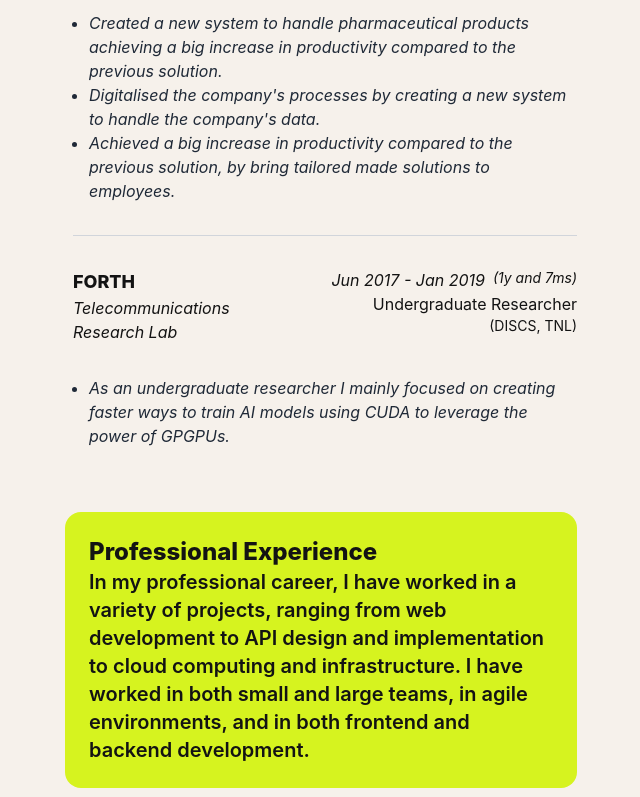
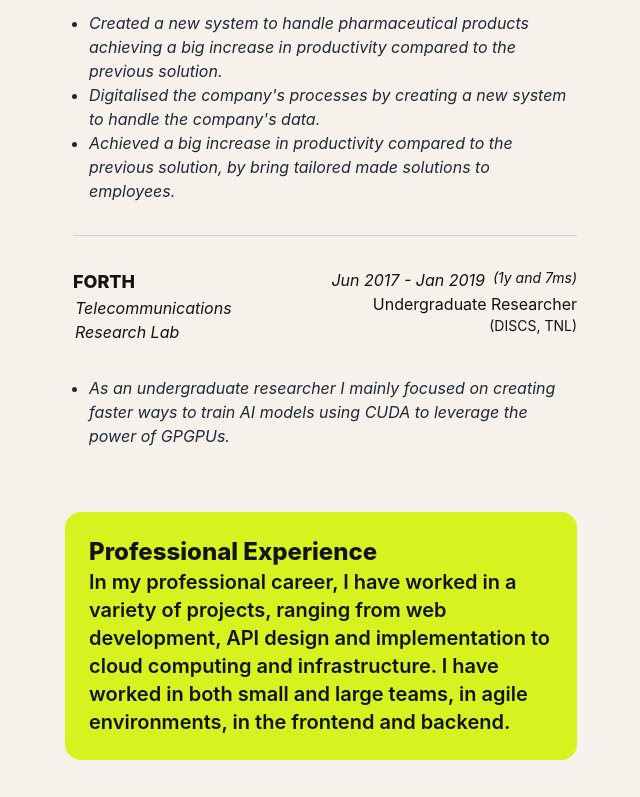
Before and after one commit to keybraker/keybraker.github.io, a Next.js app: page / in a window 1280 px wide. Shown: the part 2000-2797 px from the top of the page, without its empty margins (319-959 px from the left). Built offline with nearby package versions, Linux system fonts and the light colour scheme.

Commit message:
Small update

```diff
--- a/src/components/showcaseListings.tsx
+++ b/src/components/showcaseListings.tsx
@@ -22,11 +22,11 @@ function ShowcaseListing({
       <div className="flex flex-row justify-between text-tsiakkas-dark dark:text-tsiakkas-light">
         <div className=" w-4/12 no-wrap flex flex-col justify-start text-start align-top">
           <div
-            className="content font-extrabold text-lg"
+            className="content font-extrabold text-lg white"
             dangerouslySetInnerHTML={{ __html: showcase.title }}
           ></div>
           <div
-            className="content text-md italic"
+            className="content text-md italic ml-[2px]"
             dangerouslySetInnerHTML={{ __html: showcase.info }}
           ></div>
         </div>
--- a/src/pages/index.tsx
+++ b/src/pages/index.tsx
@@ -17,27 +17,37 @@ export const description = "I'm a Software Engineer with professional experience
 const categories: CategoryProps[] = [
   {
     title: "Professional Experience",
-    description: "In my professional career, I have worked in a variety of projects, ranging from web development to API design and implementation to cloud computing and infrastructure. I have worked in both small and large teams, in agile environments, and in both frontend and backend development.",
+    description: "In my professional career, I have worked in a variety of projects, ranging from web development, API design and implementation to cloud computing and infrastructure. \
+    I have worked in both small and large teams, in agile environments, in the frontend and backend.",
     colour: "bg-verge-lime",
   },
   {
     title: "Technical Skills",
-    description: "I have a strong background in computer science, with a focus on software engineering. I have worked with a variety of programming languages, frameworks, and tools, and I am always eager to learn new technologies. I am a team player, and I enjoy working in a team environment. I am also a fast learner, and I am always looking for new challenges to overcome.",
+    description: "I have a strong background in computer science, with a focus on software engineering. \
+    I have worked with a variety of programming languages, frameworks, and tools, and I am always eager to learn new technologies. \
+    I am a team player, and I enjoy working in a team environment. \
+    Learning fast is a strong-suit of mine, and I am always looking for new challenges to overcome.",
     colour: "bg-verge-pink",
   },
   {
     title: "Software Design",
-    description: "I am continuously working on improving and bettering my software design skills. In my jobs one of my main focuses it to design systems in the most appropriate way, in order for the systems to be performant, easy to work with and scalable.",
+    description: "I am continuously working on improving and bettering my software design skills. \
+    I always focus on my work being well designed and structured, in order for the systems I build to be performant, expandable, scalable and easy to work with.",
     colour: "bg-verge-blue",
   },
   {
     title: "Education",
-    description: "My education has provided me with a strong foundation in computer science, with a focus on software engineering. In a demanding academic setting I have learned to work under pressure and to meet deadlines. I have also learned to work in a team environment, and to communicate effectively with my peers.",
+    description: "My education has provided me with a strong foundation in computer science, with a focus on software engineering. \
+    In a demanding academic setting I have learned to work under pressure and to meet deadlines. \
+    I have also learned to work in a team environment, and to communicate effectively with my peers.",
     colour: "bg-verge-red",
   },
   {
     title: "Notable Projects",
-    description: "I am always working on side projects to improve my skills and learn new technologies. Some of my projects are available on my <a href=\"https://github.com/keybraker\" rel=\"noopener noreferrer\" target=\"_blank\" class=\"hover:underline\">Github</a> where I contribute to open source projects, while also creating my own.",
+    description: "I am always working on side projects to improve my skills and learn new technologies. \
+    I find it very important to keep up with the latest trends in technology, and to always be learning. \
+    And it does not heart when you can also have an impact on other people's lives. \
+    Some of my projects are available on my <a href=\"https://github.com/keybraker\" rel=\"noopener noreferrer\" target=\"_blank\" class=\"hover:underline\">Github</a> where I contribute to open source projects, while also creating my own.",
     colour: "bg-verge-purple",
   },
 ];
```
